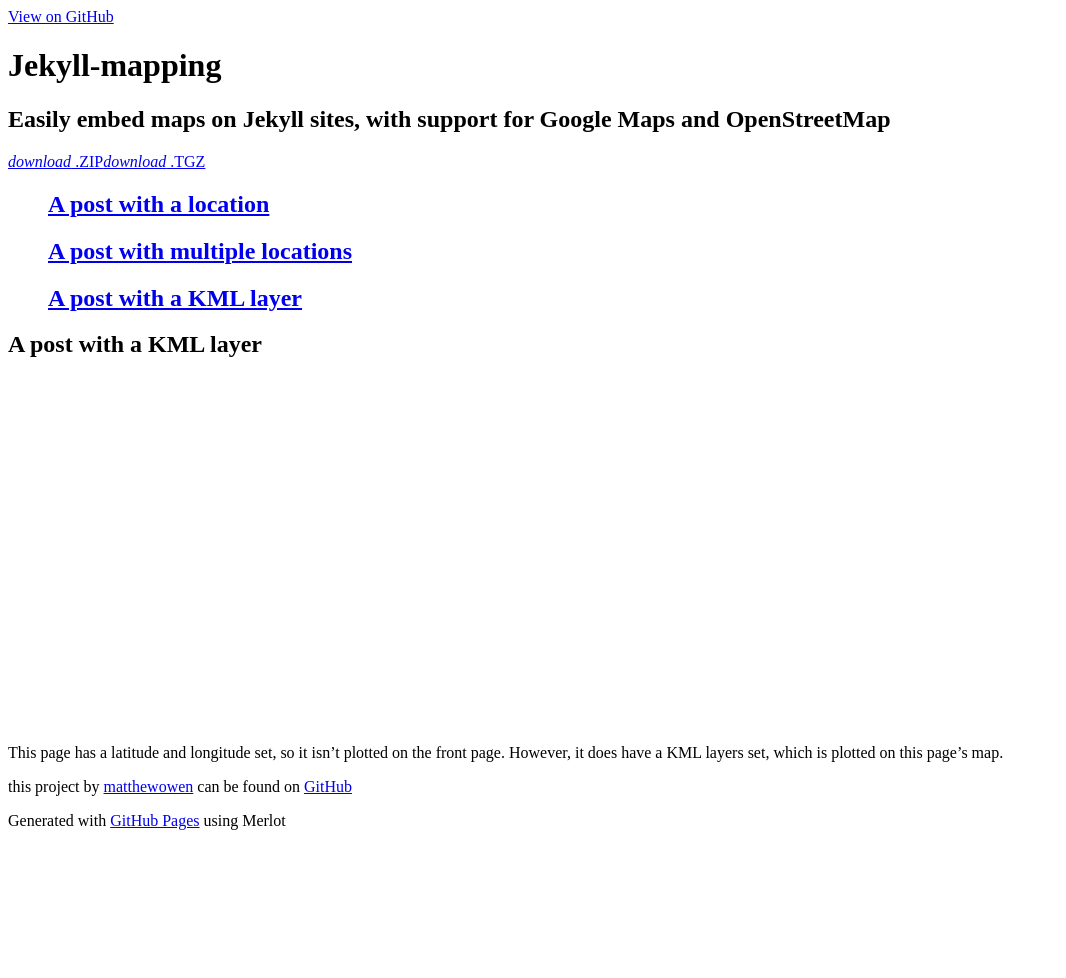
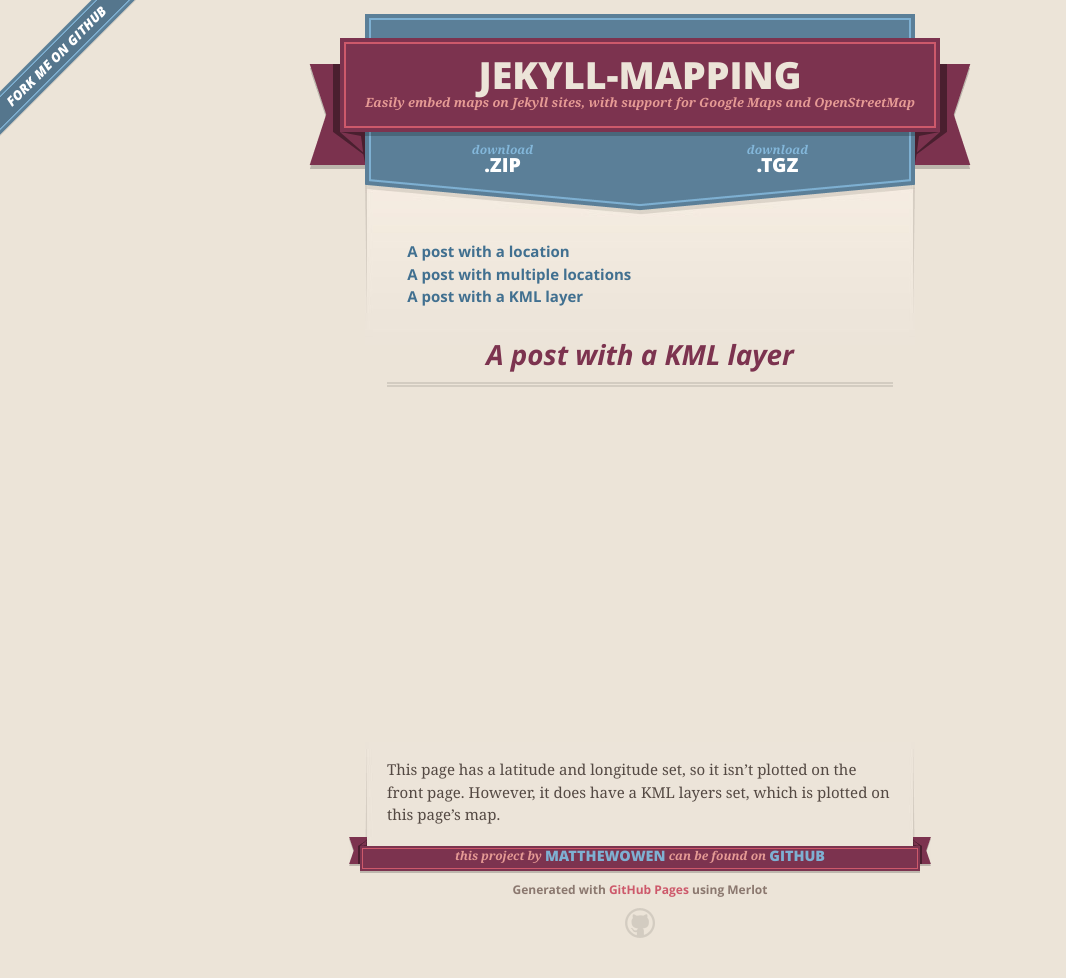
Before and after one commit to matthewowen/jekyll-mapping, a Jekyll site: the page built from _posts/2012-07-15-kml-layer.markdown, in a window 1280 px wide. Shown: the whole page, without its empty margins (0-1066 px from the left). Built offline with Jekyll 4.4.1, drawn with Linux system fonts in a browser that asks for light colours; nearby versions of some CDN libraries; before the commit the page ends 900 px from its top, so only the background shows below that.

Commit message:
base url in template

```diff
--- a/_layouts/default.html
+++ b/_layouts/default.html
@@ -5,13 +5,13 @@
     <meta http-equiv="X-UA-Compatible" content="chrome=1">
     <meta name="viewport" content="width=640" />
 
-    <link rel="stylesheet" href="stylesheets/core.css" media="screen"/>
-    <link rel="stylesheet" href="stylesheets/mobile.css" media="handheld, only screen and (max-device-width:640px)"/>
-    <link rel="stylesheet" href="stylesheets/pygment_trac.css"/>
+    <link rel="stylesheet" href="{{site.baseurl}}stylesheets/core.css" media="screen"/>
+    <link rel="stylesheet" href="{{site.baseurl}}stylesheets/mobile.css" media="handheld, only screen and (max-device-width:640px)"/>
+    <link rel="stylesheet" href="{{site.baseurl}}stylesheets/pygment_trac.css"/>
 
-    <script type="text/javascript" src="javascripts/modernizr.js"></script>
+    <script type="text/javascript" src="{{site.baseurl}}javascripts/modernizr.js"></script>
     <script type="text/javascript" src="https://ajax.googleapis.com/ajax/libs/jquery/1.7.1/jquery.min.js"></script>
-    <script type="text/javascript" src="javascripts/headsmart.min.js"></script>
+    <script type="text/javascript" src="{{site.baseurl}}javascripts/headsmart.min.js"></script>
     <script type="text/javascript">
       $(document).ready(function () {
         $('#main_content').headsmart()
```
